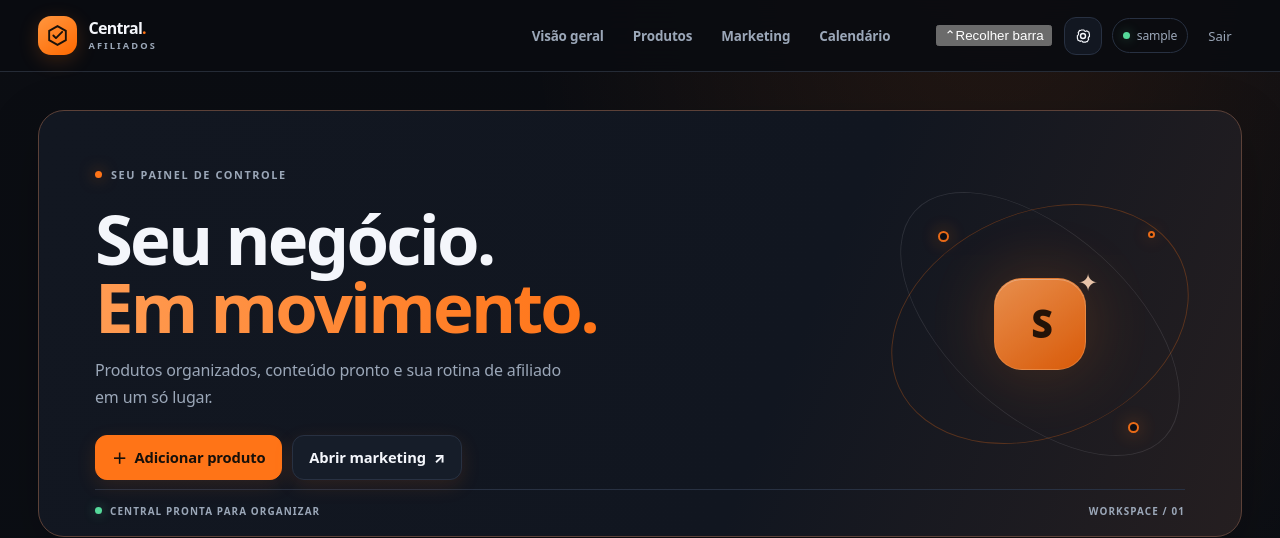
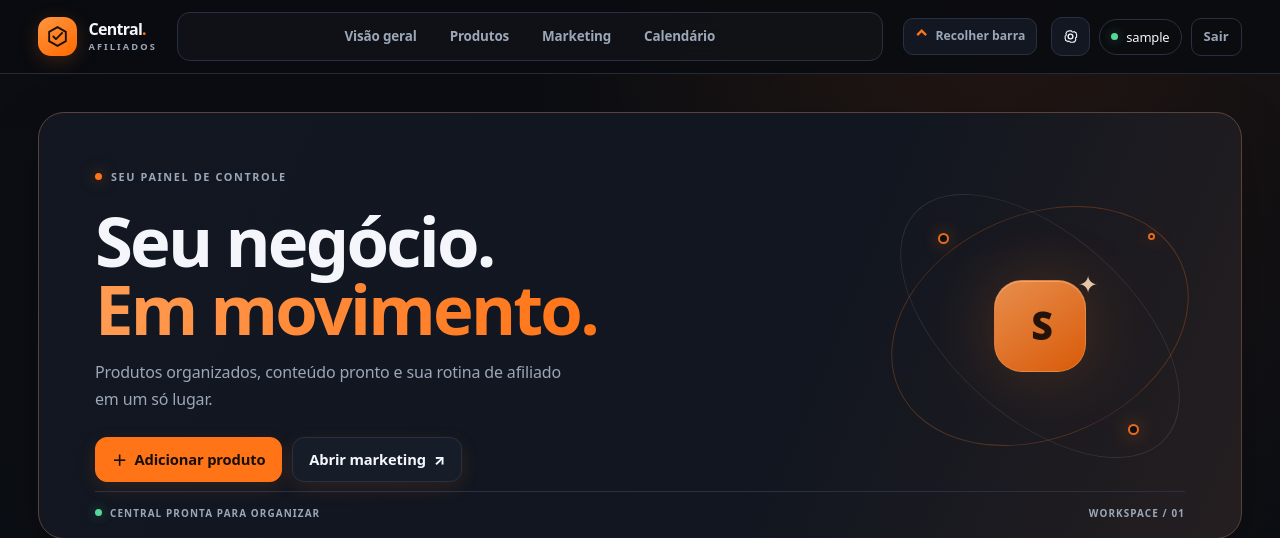
Before and after one commit to gabrielmunhak08-dev/central-afiliados-next., a Flask app: page / in a window 1280 px wide. Shown: the top 538 px of the page. Run offline with Flask 3, Linux system fonts and the light colour scheme; the visitor is signed in with stand-in values (Sample User, id 1); data comes from the database, SQL or seed files in the repository; data that the repository does not hold is empty.

Commit message:
Polish top navigation buttons and make header collapse state clean

```diff
--- a/static/style.css
+++ b/static/style.css
@@ -691,3 +691,82 @@ body:has(.login-screen) .page{width:100%;max-width:none;min-height:100dvh;paddin
  .drawer-footer form{margin:0}
 }
 @media(min-width:761px){.mobile-menu-button,.mobile-drawer,.drawer-backdrop{display:none!important}}
+
+
+/* Cabeçalho refinado: botões alinhados e recolhimento funcional no desktop. */
+.topbar{
+  display:flex;align-items:center;gap:14px;min-width:0;
+}
+.topbar .brand{flex:0 0 auto;min-width:0}
+.top-nav{
+  display:flex;align-items:center;justify-content:center;gap:5px;
+  min-width:0;flex:1;margin:0 6px;padding:4px;
+  border:1px solid var(--line);border-radius:13px;background:rgba(255,255,255,.025);
+}
+.topbar .top-nav-link{
+  display:inline-flex;align-items:center;justify-content:center;gap:7px;
+  min-height:39px;padding:9px 13px;border:1px solid transparent;border-radius:9px;
+  color:var(--muted);font:inherit;font-size:.84rem;font-weight:700;line-height:1.2;
+  white-space:nowrap;text-decoration:none!important;transition:background .16s,color .16s,border-color .16s;
+}
+.topbar .top-nav-link:hover,.topbar .top-nav-link:focus-visible{
+  color:var(--text);background:var(--panel2);outline:none;
+}
+.topbar .top-nav-link.active{
+  color:var(--text);background:rgba(255,107,0,.13);border-color:rgba(255,107,0,.28);
+}
+.topbar .account{
+  display:flex;align-items:center;justify-content:flex-end;gap:9px;flex:0 0 auto;min-width:0;
+}
+.topbar .user-pill{
+  display:inline-flex;align-items:center;gap:8px;min-height:36px;max-width:170px;
+  padding:7px 11px;border:1px solid var(--line);border-radius:999px;
+  color:var(--text);font-size:.81rem;white-space:nowrap;overflow:hidden;text-overflow:ellipsis;
+}
+.topbar .appearance-menu{position:relative;flex:0 0 auto}
+.topbar .icon-button{
+  display:inline-grid;place-items:center;width:39px;height:39px;padding:0;
+  border:1px solid var(--line);border-radius:11px;background:var(--panel);
+  color:var(--text);cursor:pointer;list-style:none;transition:border-color .16s,background .16s;
+}
+.topbar .icon-button::-webkit-details-marker{display:none}
+.topbar .icon-button svg{width:19px;height:19px}
+.topbar .icon-button:hover,.topbar .icon-button:focus-visible{border-color:var(--orange);outline:none}
+.topbar .logout-button{
+  display:inline-flex;align-items:center;justify-content:center;min-height:38px;
+  padding:8px 12px;border:1px solid var(--line);border-radius:10px;
+  background:transparent;color:var(--muted);font:inherit;font-size:.82rem;font-weight:700;
+  line-height:1;white-space:nowrap;cursor:pointer;transition:background .16s,border-color .16s,color .16s;
+}
+.topbar .logout-button:hover,.topbar .logout-button:focus-visible{
+  color:var(--text);background:var(--panel2);border-color:#596273;outline:none;
+}
+.topbar .account form{display:flex;align-items:center;margin:0}
+.topbar-collapse-button{
+  display:inline-flex;align-items:center;justify-content:center;gap:7px;flex:0 0 auto;
+  min-height:37px;padding:8px 11px;border:1px solid var(--line);border-radius:10px;
+  background:var(--panel);color:var(--muted);font:inherit;font-size:.76rem;font-weight:750;
+  line-height:1;white-space:nowrap;cursor:pointer;transition:background .16s,border-color .16s,color .16s;
+}
+.topbar-collapse-button:hover,.topbar-collapse-button:focus-visible{
+  color:var(--text);background:var(--panel2);border-color:var(--orange);outline:none;
+}
+.collapse-button-icon{display:inline-block;color:var(--orange);font-size:1.05rem;font-weight:900;line-height:1}
+body.topbar-collapsed .topbar .top-nav,
+body.topbar-collapsed .topbar #topbar-optional{display:none!important}
+body.topbar-collapsed .topbar{justify-content:space-between}
+body.topbar-collapsed .topbar-collapse-button{margin-left:auto}
+@media(max-width:900px) and (min-width:761px){
+  .topbar{gap:8px;padding-inline:16px}
+  .topbar .top-nav{gap:2px}
+  .topbar .top-nav-link{padding-inline:8px;font-size:.78rem}
+  .topbar .user-pill{max-width:112px;padding-inline:8px}
+  .topbar-collapse-button{padding-inline:9px}
+  .collapse-button-label{font-size:0}
+  .collapse-button-icon{font-size:1.25rem}
+}
+@media(max-width:760px){
+  .topbar .top-nav,.topbar .account,.topbar-collapse-button{display:none!important}
+  .topbar .brand{flex:1}
+  .mobile-menu-button{flex:0 0 auto;margin-left:auto}
+}
```
